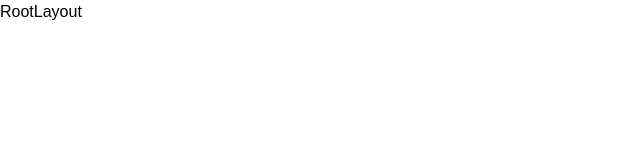
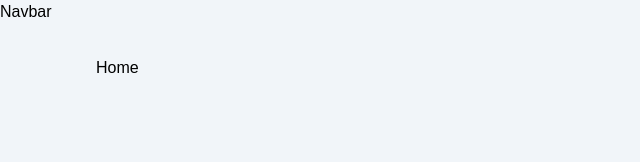
Before and after one commit to comfortmbah/task-manager, a React (Vite) app: page / in a window 1280 px wide. Shown: the top 162 px of the page, without its empty margins (0-640 px from the left). Built offline with nearby package versions, Linux system fonts and the light colour scheme.

Commit message:
Add root layout with shared navigation structure

```diff
--- a/src/layouts/RootLayout.jsx
+++ b/src/layouts/RootLayout.jsx
@@ -1,8 +1,16 @@
-
+import { Outlet } from "react-router-dom"
+import Navbar from "../components/Navbar"
 
 const RootLayout = () => {
   return (
-    <div>RootLayout</div>
+    <div className="min-h-screen bg-slate-100">
+
+      <Navbar />
+
+      <main className="mx-auto max-w-6xl px-4 py-8 sm:px-6 lg:px-8">
+        <Outlet />
+      </main>
+    </div>
   )
 }
 
```
